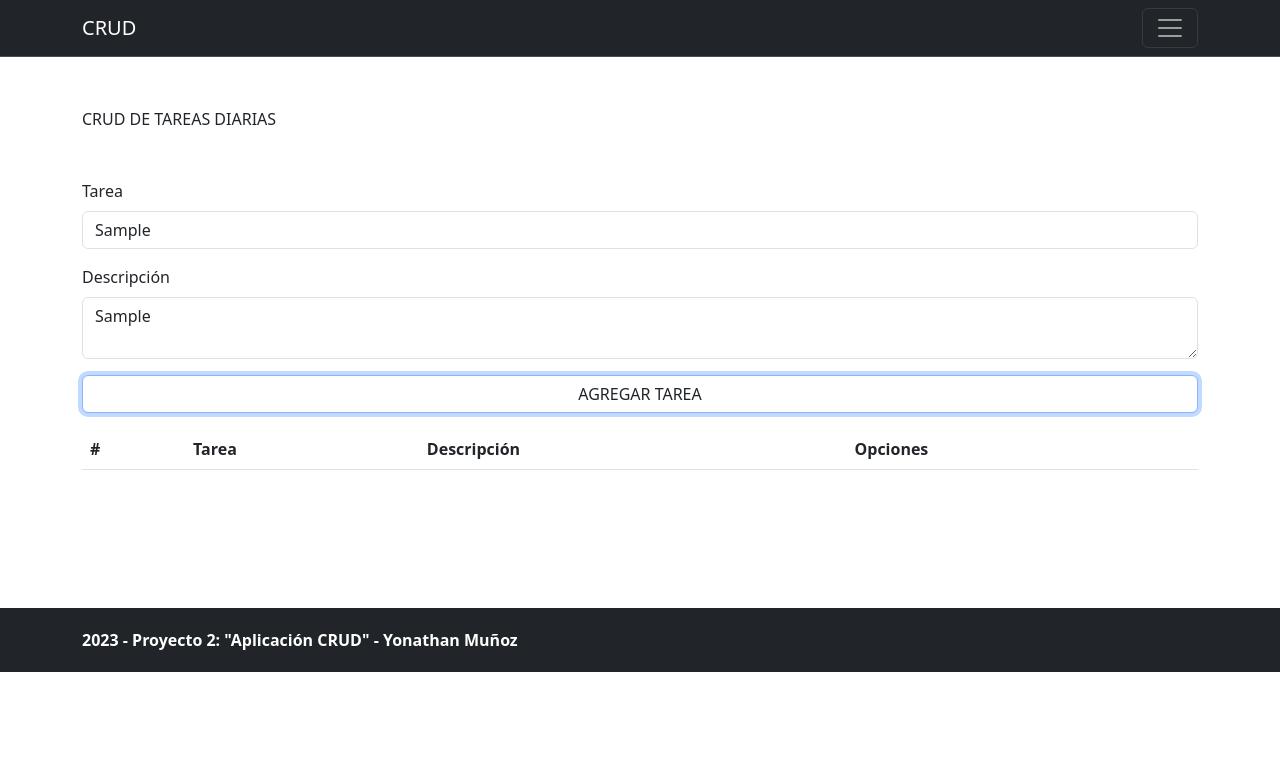
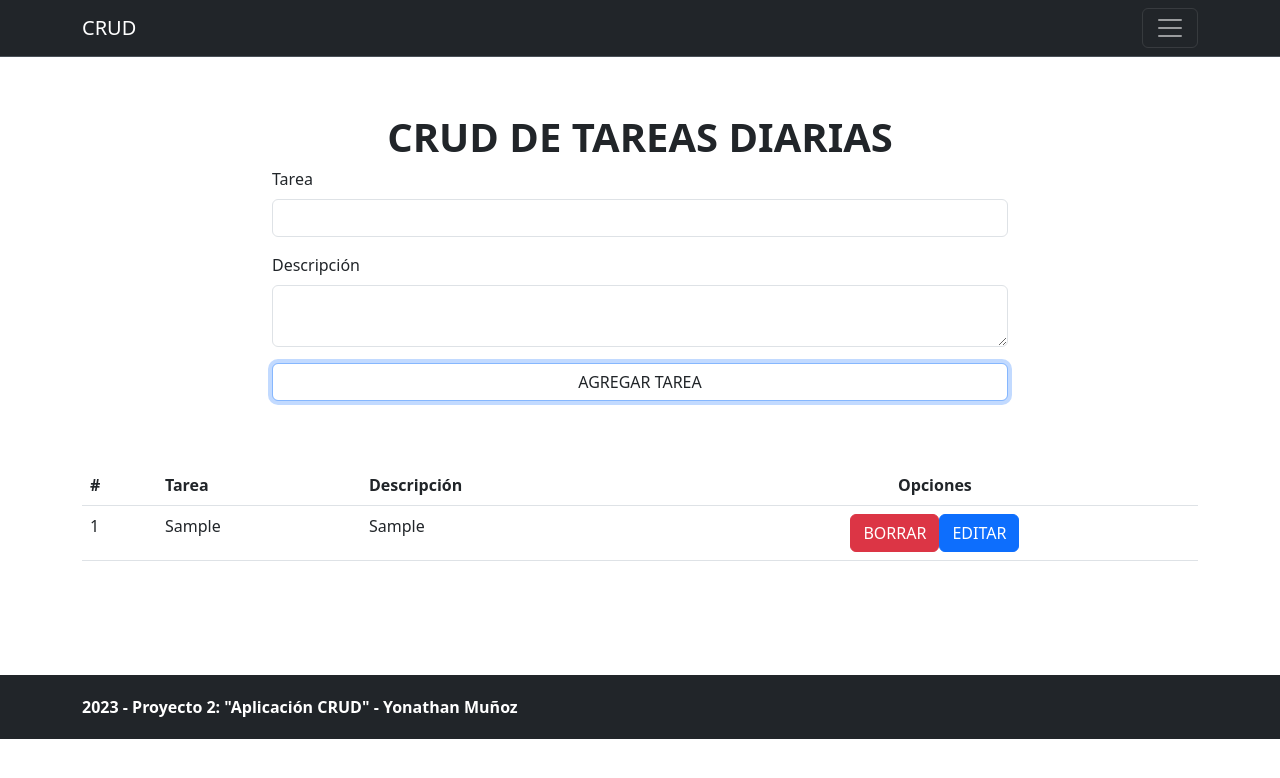
Before and after one commit to ynthn/dwfs_c9_proyecto_02, a plain HTML site: page index.html in a window 1280 px wide. Both pictures are taken after typing "Sample", "Sample" into the empty fields and a click on the button "AGREGAR TAREA". Drawn offline with Linux system fonts and the light colour scheme.

Commit message:
funciones de agregar y leer datos

```diff
--- a/css/app.css
+++ b/css/app.css
@@ -1,11 +1,13 @@
-
-
-
 /*MAIN*/
-main{
+main {
     padding: 50px 0 50px 0;
 }
 
+.main-title {
+    text-align: center;
+    font-size: 40px;
+    font-weight: 900;
+}
 
 
 
--- a/index.html
+++ b/index.html
@@ -42,10 +42,10 @@
                     <div class="col-md-12">
                         <div class="main-title">
                             CRUD DE TAREAS DIARIAS
-                            <br><br><br>
                         </div>
                     </div>
-
+                    <div class="col-md-2"></div>
+                    <div class="col-md-8">
                         <form id="form">
                             <div class="mb-3">
                                 <label for="task" class="form-label">Tarea</label>
@@ -60,20 +60,21 @@
                                 <button id="btn-add" class="btn btn-primary form-control">AGREGAR TAREA</button>
                             </div>
                         </form>
-
+                    </div>
                     <div class="col-md-12">
-                        <table class="table table-hover">
+                        <br><br>
+                        <table id="table-data" class="table table-hover">
                             <thead>
                                 <tr>
                                     <th>#</th>
                                     <th>Tarea</th>
                                     <th>Descripción</th>
-                                    <th>Opciones</th>
+                                    <th class='text-center'>Opciones</th>
                                 </tr>
                             </thead>
                             <tbody></tbody>
                         </table>
-                        <br><br><br>
+                        <br><br>
                     </div>
                 </div>
             </div>
--- a/js/app.js
+++ b/js/app.js
@@ -8,10 +8,12 @@ let formSubmit = document.getElementById("form");
 formSubmit.addEventListener("submit", function (e) {
     e.preventDefault();
 
-    let task = document.getElementById("task");
+    let task = document.getElementById("task").value;
+    let detail = document.getElementById("detail").value;
 
-    console.log(task);
-
+    addTask(task, detail);
+    cleanForm();
+    showData();
 });
 
 
@@ -19,16 +21,54 @@ formSubmit.addEventListener("submit", function (e) {
  * ADD TASK LOCALSTORAGE
  */
 function addTask(task, detail) {
-
+    let listData;
+    if (window.localStorage.getItem("listData") == null) {
+        listData = [];
+    } else {
+        listData = JSON.parse(window.localStorage.getItem("listData"));
+    }
+    listData.push({
+        task: task,
+        detail: detail
+    });
+    window.localStorage.setItem("listData", JSON.stringify(listData));
 }
 
 /**
  * CLEAN FORM
  */
 function cleanForm() {
-    let task = document.getElementById("task");
-    task.value = "";
+    document.getElementById("task").value = "";
+    document.getElementById("detail").value = "";
+}
 
-    let detail = document.getElementById("detail");
-    detail.value = "";
+
+/**
+ * SHOW DATA IN TABLE
+ */
+function showData() {
+    let listData;
+    if (window.localStorage.getItem("listData") == null) {
+        listData = [];
+    } else {
+        listData = JSON.parse(window.localStorage.getItem("listData"));
+    }
+    let html = "";
+    let count = 0;
+    listData.forEach(element => {
+        count++;
+        html += "<tr>";
+        html += "<td>" + count + "</td>";
+        html += "<td>" + element.task + "</td>";
+        html += "<td>" + element.detail + "</td>";
+        html += "<td class='text-center'>";
+        html += "<buttom class='btn btn-danger'>BORRAR</buttom>";
+        html += "<buttom class='btn btn-primary'>EDITAR</buttom>";
+        html += "</td>";
+        html += "</tr>";
+    });
+    document.querySelector("#table-data tbody").innerHTML = html;
 }
+
+
+showData();
```
Lines whose indentation alone changed are shown as unchanged.
